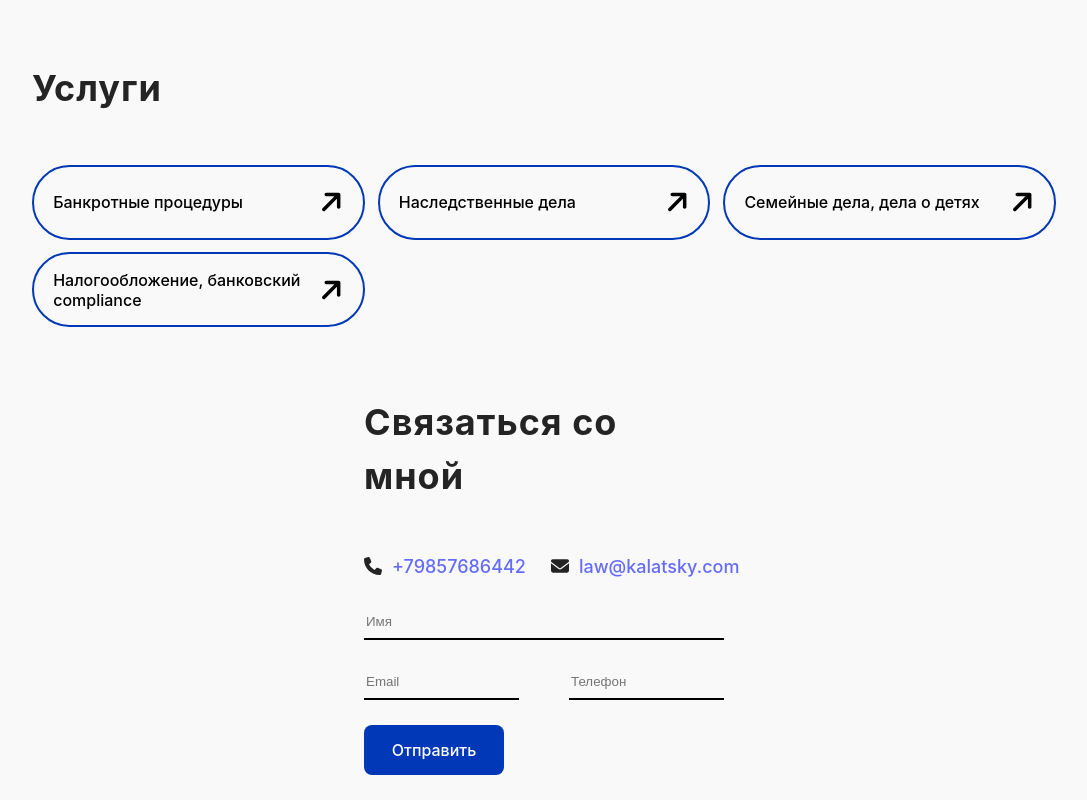
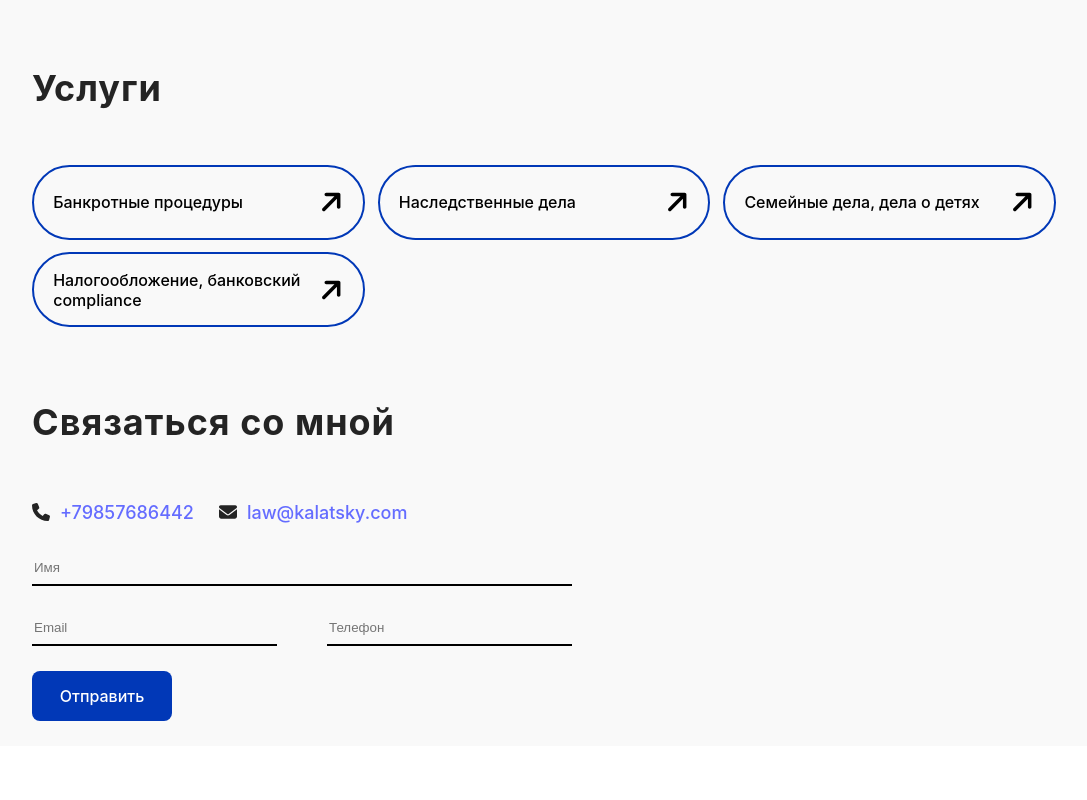
Before and after one commit to andrey-zinoviev-dev/Kalatsky, a React (Vite) app: page / in a window 1280 px wide. Shown: the part 716-1516 px from the top of the page, without its empty margins (96-1183 px from the left). After the commit the page ends 1462 px from the top, so only its background shows below. Built offline with nearby package versions, Linux system fonts and the light colour scheme.

Commit message:
updated contact form section

```diff
--- a/src/Form.css
+++ b/src/Form.css
@@ -19,7 +19,8 @@
   display: flex;
   align-items: center;
   justify-content: flex-start;
-  max-width: 720px;
+  /* max-width: 720px; */
+  max-width: 540px;
   margin: 0 auto 25px 0;
   gap: 25px;
 }
@@ -39,7 +40,8 @@
 
 .contanct__form {
   width: 100%;
-  max-width: 720px;
+  /* max-width: 720px; */
+  max-width: 540px;
   margin: 0 auto 0 0;
   display: flex;
   flex-direction: column;
--- a/src/Form.jsx
+++ b/src/Form.jsx
@@ -26,8 +26,7 @@ export default function Form({orderClicked}) {
                 <a href="mailto:sttrog_810@mail.ru">law@kalatsky.com</a>
               </li>
         </ul>
-        <div className="contanct__wrapper">
-          <form className="contanct__form">
+        <form className="contanct__form">
             <div className="contanct__form-div">
               <input placeholder="Имя" type="text"></input>
               {/* <input placeholder="Фамилия" type="text"></input> */}
@@ -42,8 +41,9 @@ export default function Form({orderClicked}) {
             </div> */}
             <button className="contanct__form-btn" type="button">Отправить</button>
           </form>
-          {/* <img className="contanct__wrapper-img" src={map} /> */}
-        </div>
+        {/* <div className="contanct__wrapper">
+
+        </div> */}
       </div>
       {/* <img className="contact__img" src={Ellipse} /> */}
     </section>
--- a/src/index.css
+++ b/src/index.css
@@ -102,9 +102,9 @@ a {
   align-items: center; */
 }
 
-.container_contact {
+/* .container_contact {
   max-width: 360px;
-}
+} */
 
 @media screen and (max-width: 1279px) {
   section {
```
